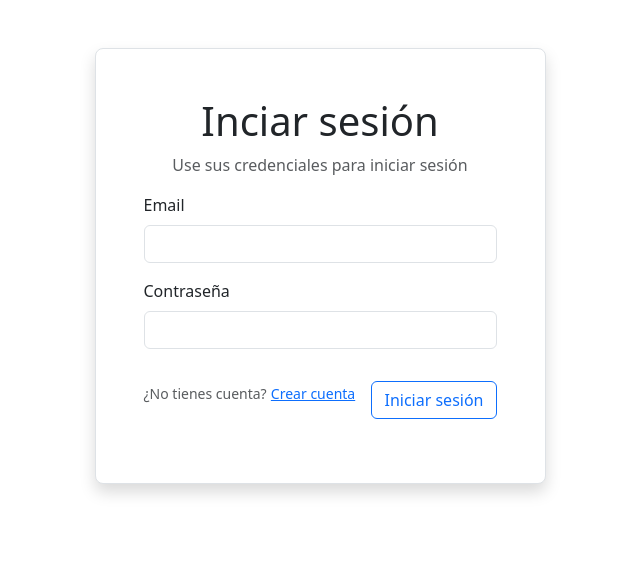
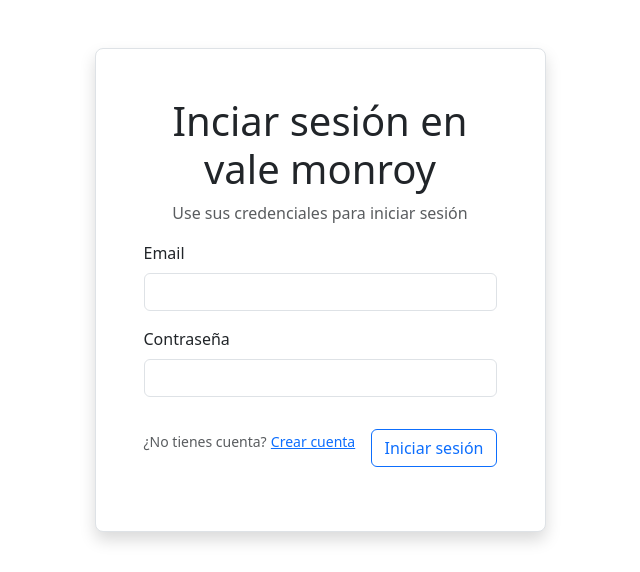
Before and after one commit to valeria-moonroy/valeriaaaaaa, a PHP site: page / in a window 1280 px wide. Shown: the top 572 px of the page, without its empty margins (320-960 px from the left). Run offline with PHP 8.4, Linux system fonts and the light colour scheme.

Commit message:
correcto

```diff
--- a/dashboard.php
+++ b/dashboard.php
@@ -2,7 +2,7 @@
 session_start();
 
 // ¿Existe la sesión? Si no, fuera de aquí.
-if (!isset($_SESSION['id'])) {
+if (!isset($_SESSION['id_usuario'])) {
     header("Location: index.html");
     exit();
 }
--- a/index.html
+++ b/index.html
@@ -17,7 +17,7 @@
           <div class="col-md-7 col-lg-5">
             <div class="shadow mt-5 p-5 bg-white rounded-3 border">
             <div class="w-100 text-center">
-              <h1 class="display-6"> Inciar sesión</h1>
+              <h1 class="display-6"> Inciar sesión en vale monroy</h1>
               <p class="text-muted">Use sus credenciales para iniciar sesión</p>
             </div>
             <div class="col-12">
```
Also changed, not shown: 1 other file.
